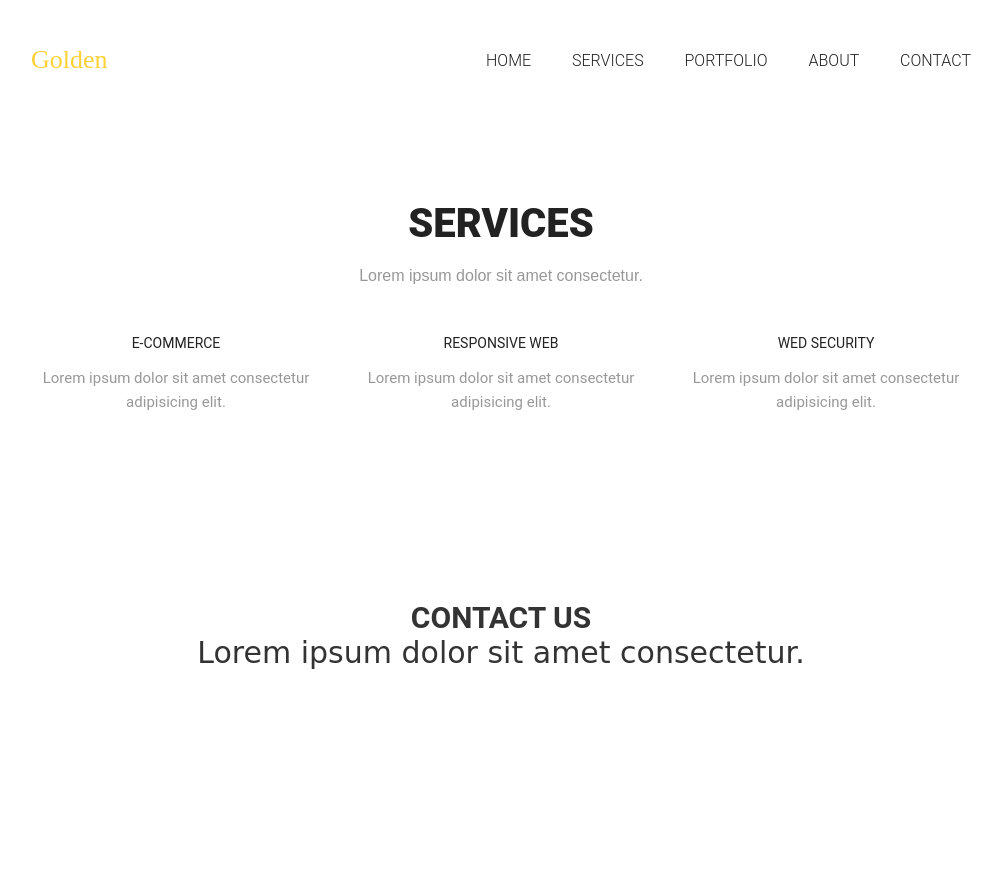
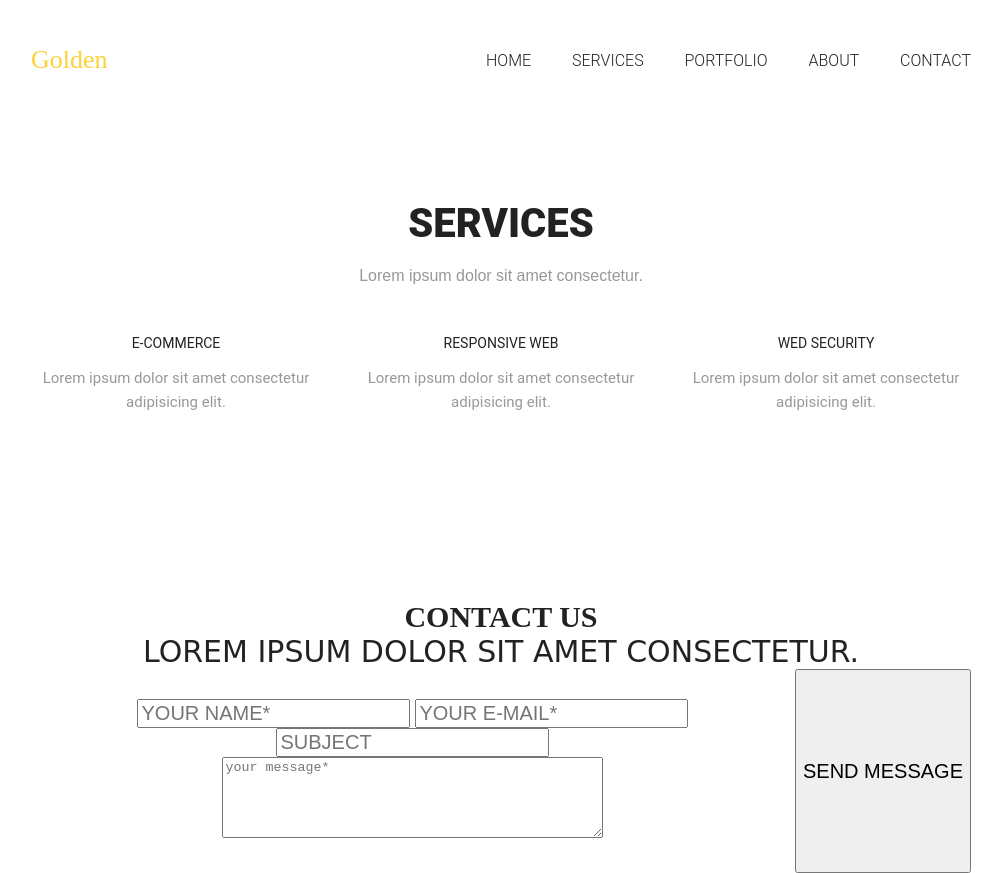
Before and after one commit to MoskovetsOlga/goit-fe-course, a plain HTML site: page module07/index7.html in a window 1280 px wide. Shown: the whole page, without its empty margins (139-1141 px from the left). Before the commit the page ends 800 px from the top, so only its background shows below. Drawn offline with Linux system fonts and the light colour scheme.

Commit message:
added forms

```diff
--- a/module07/css/style7.css
+++ b/module07/css/style7.css
@@ -168,7 +168,7 @@ img {
     background-image: url(../image/security-icon.png);
 }
 
-.team-container {
+.form-container {
     padding: 0;
     margin: 0;
     font-family:'Montserrat','Roboto', sans-serif;
@@ -177,7 +177,7 @@ img {
     text-align: center;
 }
 
-.team-subtittle {
+.form-subtittle {
     margin: 0;
     padding: 0;
     font-family:'Kaushan Script', cursive;
@@ -185,7 +185,7 @@ img {
     font-size: 30px;
 }
 
-.team-tittle {
+.form-tittle {
     margin: 0;
     padding: 0;
     margin-top: 15px;
@@ -193,3 +193,50 @@ img {
     font-size: 30px;
     text-transform: uppercase;
 }
+
+.form, input {
+    font-size: 20px;
+    text-transform: uppercase;
+}
+
+.input {
+    display: inline-block;
+    float: left;
+    width: 455px;
+    height: 50px;
+    margin: 15px auto;
+    line-height: 50px;
+    padding:0;
+    border-radius: 4px;
+    text-indent: 6px;
+}
+
+.input [type="submit"] {
+    display: block;
+    height: 64px;
+    width: 240px;
+    margin: 30px auto;
+    background-color: #fed136;
+    color: #ffffff;
+    float: center;
+}
+
+.input [type="submit"]:hover {
+    cursor: pointer;
+}
+
+.form-container {
+    display:flex;
+    justify-content: center;
+}
+
+.textarea {
+    float:right;
+}
+
+.wrapper {
+    margin:10px;
+    width:940px;
+    font-family:'Montserrat','Roboto', sans-serif;
+    padding: 20px;
+}
--- a/module07/index7.html
+++ b/module07/index7.html
@@ -55,12 +55,20 @@
     </section>
 
 
-    <section class="team-container">
-        <h2 class="team-tittle">contact us</h2>
-        <p class="team-subtittle">Lorem ipsum dolor sit amet consectetur.</p>
-        <article class="team">
-
-        </article>
+    <section class="form">
+        <h2 class="form-tittle">contact us</h2>
+        <p class="form-subtittle">Lorem ipsum dolor sit amet consectetur.</p>
+                <form class="form-container" action="#" class="form" method="get">
+                    <div class="wrapper" id="res-name">
+                    <div class="personals">
+                       <input type="text" class="personals-block-required" name="your name" placeholder="your name*">
+                       <input type="mail" class="personals-block-required" name="email" placeholder="your e-mail*">
+                       <input type="text" class="personals-block" name="subject" placeholder="subject">
+                    </div>
+                    <textarea class="textarea-block-required" name="message" rows="5" cols="45" placeholder="your message*"></textarea>
+                    </div>
+                    <input type="submit" value="send message" id="send message">
+                </form>
     </section>
 
 </body>
```
